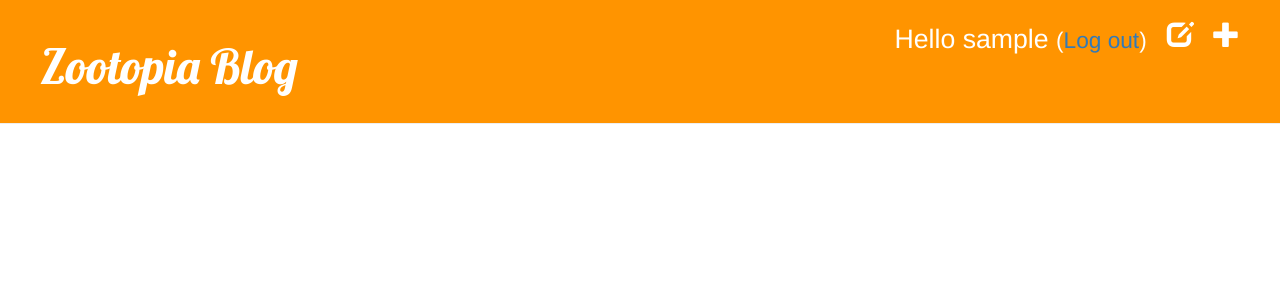
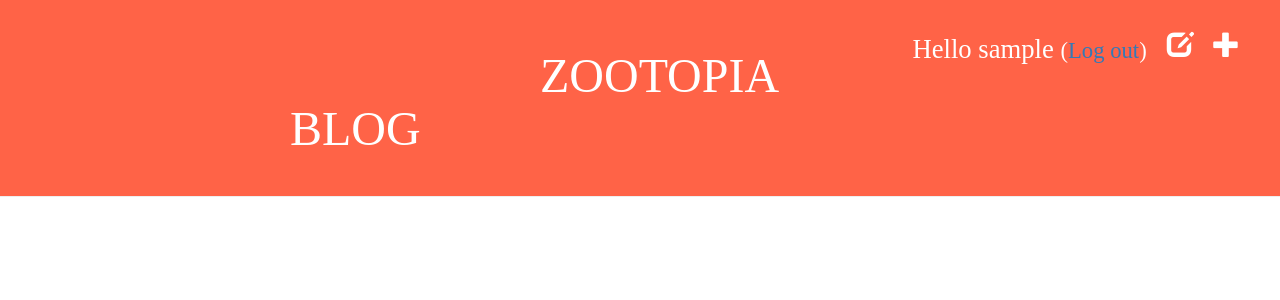
Before and after one commit to JinSunn/my-project-zootopia, a Django app: a page that uses zblog/templates/zblog/base.html in a window 1280 px wide. Shown: the top 300 px of the page. Run offline with Django 3.2, Linux system fonts and the light colour scheme; the visitor is signed in with stand-in values (Sample User, id 1); data that the repository does not hold is empty; some libraries are stand-ins or nearby versions.

Commit message:
changed css

```diff
--- a/zblog/static/css/zblog.css
+++ b/zblog/static/css/zblog.css
@@ -1,22 +1,25 @@
 
 .page-header {
-    background-color: #ff9400;
+    background-color: tomato;
     margin-top: 0;
-    padding: 20px 20px 20px 40px;
+    padding: 30px 20px 30px 40px;
 }
 
 .page-header h1, .page-header h1 a, .page-header h1 a:visited, .page-header h1 a:active {
     color: #ffffff;
+    font-family: 'Black Han Sans',"맑은 고딕",serif;
     font-size: 36pt;
     text-decoration: none;
+    margin-left: 250px;
 }
 
 .content {
-    margin-left: 40px;
+    margin-left: 50px;
 }
 
 h1, h2, h3, h4 {
-    font-family: 'Lobster', cursive;
+    font-family: "나눔스퀘어라운드","맑은 고딕",serif;
+    font-size: 20pt;
 }
 
 .date {
@@ -34,6 +37,7 @@
 .top-menu, .top-menu:hover, .top-menu:visited {
     color: #ffffff;
     float: right;
+    font-family: "나눔스퀘어라운드","맑은 고딕",serif;
     font-size: 20pt;
     margin-right: 20px;
 }
--- a/zblog/templates/zblog/base.html
+++ b/zblog/templates/zblog/base.html
@@ -1,7 +1,7 @@
 {% load static %}
 <html>
     <head>
-      <title>Zootopia Blog</title>
+      <title>ZOOTOPIA BLOG</title>
       <link rel="stylesheet" href="//maxcdn.bootstrapcdn.com/bootstrap/3.2.0/css/bootstrap.min.css">
       <link rel="stylesheet" href="//maxcdn.bootstrapcdn.com/bootstrap/3.2.0/css/bootstrap-theme.min.css">
       <link rel="stylesheet" href="{% static 'css/zblog.css' %}">
@@ -16,7 +16,7 @@
           {% else %}
               <a href="{% url 'login' %}" class="top-menu"><span class="glyphicon glyphicon-lock"></span></a>
           {% endif %}
-          <h1><a href="/">Zootopia Blog</a></h1>
+          <h1><a href="/">ZOOTOPIA BLOG</a></h1>
         </div>
         <div class="content container">
           <div class="row">
--- a/zootopia/urls.py
+++ b/zootopia/urls.py
@@ -16,11 +16,11 @@
 from django.conf.urls import include, url
 from django.contrib import admin
 
-from django.contrib.auth import views
+from django.contrib.auth import views as auth_views
 
 urlpatterns = [
     url(r'^admin/', admin.site.urls),
-    url(r'^accounts/login/$', views.login, name='login'),
-    url(r'^accounts/logout/$', views.logout, name='logout', kwargs={'next_page': '/'}),
+    url(r'^accounts/login/$', auth_views.login, name='login'),
+    url(r'^accounts/logout/$', auth_views.logout, name='logout', kwargs={'next_page': '/'}),
     url(r'', include('zblog.urls')),
 ]
```
